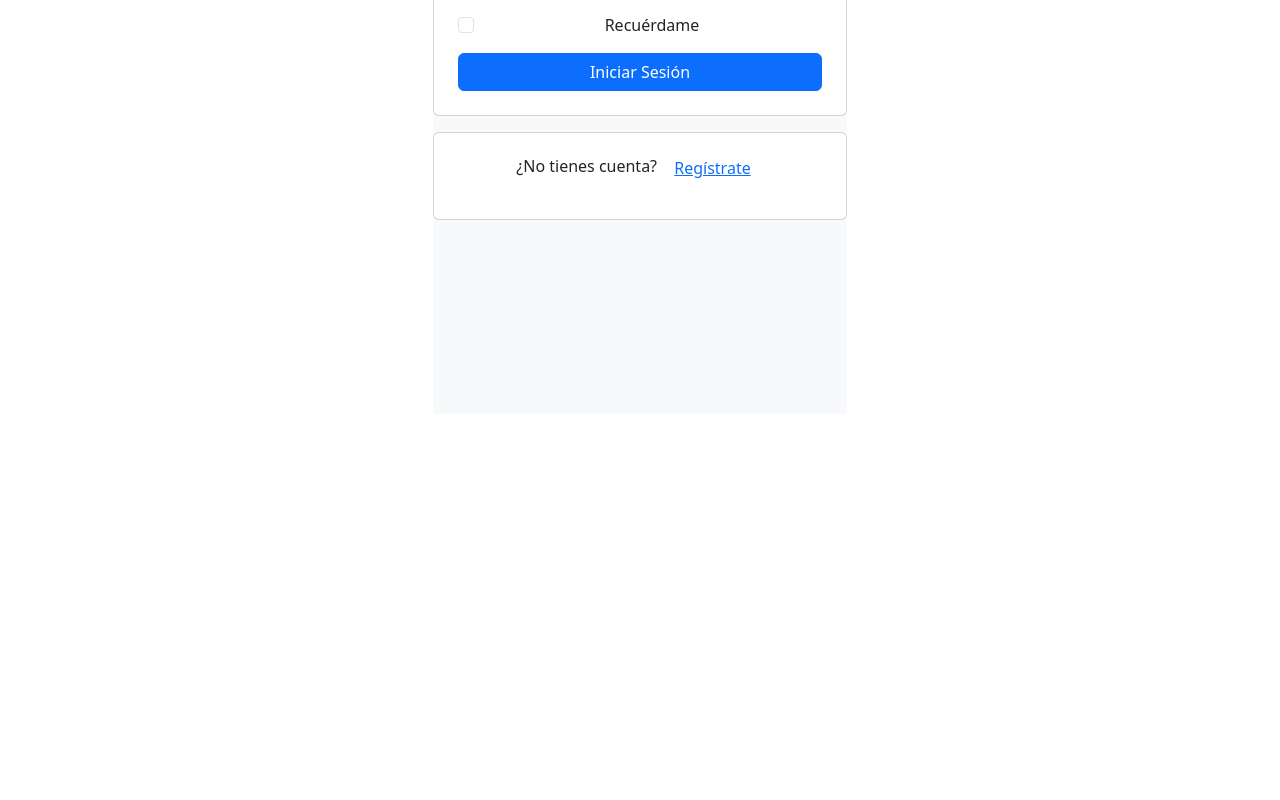
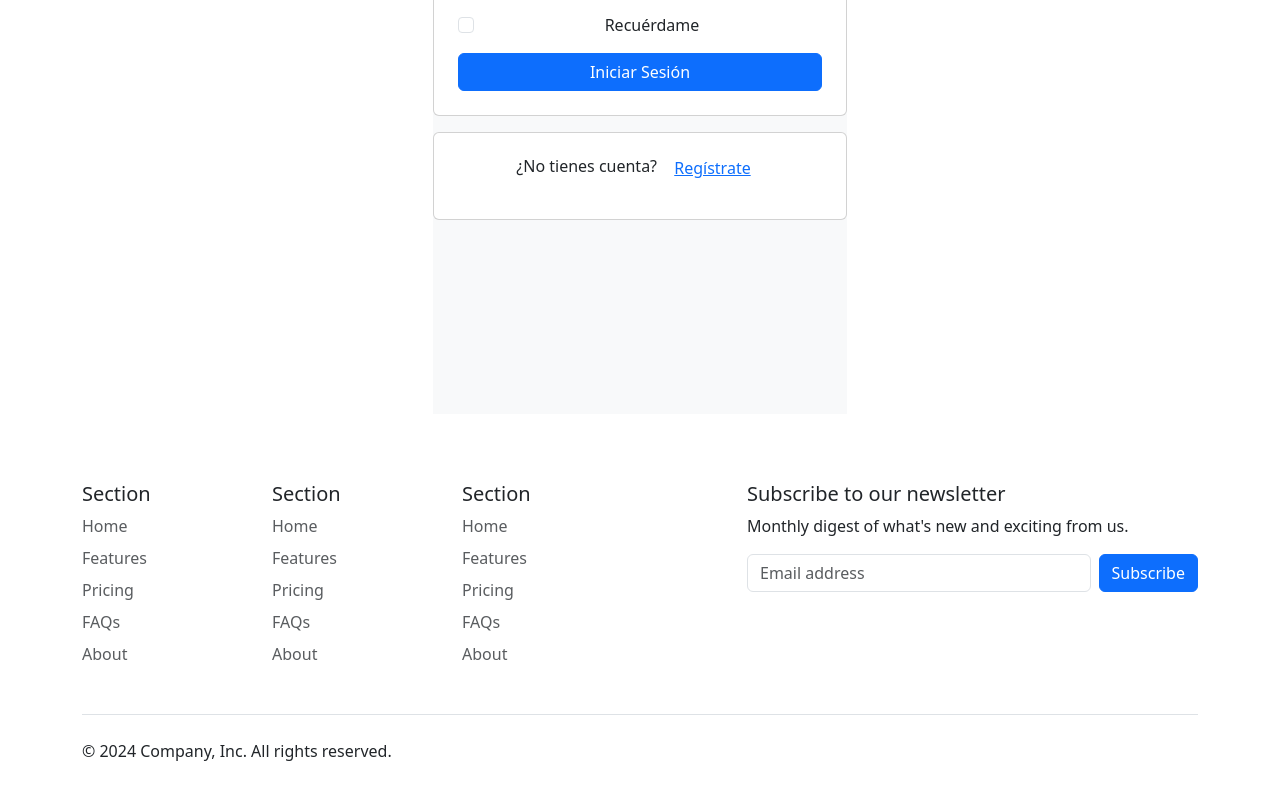
Before and after one commit to luishi1/Gen-T-Gannis-2024, a React (Create React App) app in the folder gannis/: page /login in a window 1280 px wide. Shown: the part 442-1242 px from the top of the page. Before the commit the page ends 856 px from the top, so only its background shows below. Built offline with nearby package versions, Linux system fonts and the light colour scheme.

Commit message:
Agrego footer

```diff
--- a/gannis/src/App.js
+++ b/gannis/src/App.js
@@ -3,6 +3,7 @@
 import { BrowserRouter } from 'react-router-dom';
 import Navbar from './components/Navbar';
 import MainContent from './components/MainContent'; // Asegúrate de que la ruta sea correcta
+import Footer from './components/layouts/footer';
 
 const App = () => {
     const [darkMode, setDarkMode] = useState(false);
@@ -15,6 +16,7 @@
         <BrowserRouter>
             <Navbar darkMode={darkMode} toggleDarkMode={toggleDarkMode} />
             <MainContent />
+            <Footer/>
         </BrowserRouter>
     );
 };
--- /dev/null
+++ b/gannis/src/components/layouts/footer.js
@@ -0,0 +1,66 @@
+const Footer = () => {
+    return (
+        <div class="container">
+
+            <footer className="py-5">
+                <div className="row">
+                    <div className="col-6 col-md-2 mb-3">
+                        <h5>Section</h5>
+                        <ul className="nav flex-column">
+                            <li className="nav-item mb-2"><a href="#" className="nav-link p-0 text-body-secondary">Home</a></li>
+                            <li className="nav-item mb-2"><a href="#" className="nav-link p-0 text-body-secondary">Features</a></li>
+                            <li className="nav-item mb-2"><a href="#" className="nav-link p-0 text-body-secondary">Pricing</a></li>
+                            <li className="nav-item mb-2"><a href="#" className="nav-link p-0 text-body-secondary">FAQs</a></li>
+                            <li className="nav-item mb-2"><a href="#" className="nav-link p-0 text-body-secondary">About</a></li>
+                        </ul>
+                    </div>
+
+                    <div className="col-6 col-md-2 mb-3">
+                        <h5>Section</h5>
+                        <ul className="nav flex-column">
+                            <li className="nav-item mb-2"><a href="#" className="nav-link p-0 text-body-secondary">Home</a></li>
+                            <li className="nav-item mb-2"><a href="#" className="nav-link p-0 text-body-secondary">Features</a></li>
+                            <li className="nav-item mb-2"><a href="#" className="nav-link p-0 text-body-secondary">Pricing</a></li>
+                            <li className="nav-item mb-2"><a href="#" className="nav-link p-0 text-body-secondary">FAQs</a></li>
+                            <li className="nav-item mb-2"><a href="#" className="nav-link p-0 text-body-secondary">About</a></li>
+                        </ul>
+                    </div>
+
+                    <div className="col-6 col-md-2 mb-3">
+                        <h5>Section</h5>
+                        <ul className="nav flex-column">
+                            <li className="nav-item mb-2"><a href="#" className="nav-link p-0 text-body-secondary">Home</a></li>
+                            <li className="nav-item mb-2"><a href="#" className="nav-link p-0 text-body-secondary">Features</a></li>
+                            <li className="nav-item mb-2"><a href="#" className="nav-link p-0 text-body-secondary">Pricing</a></li>
+                            <li className="nav-item mb-2"><a href="#" className="nav-link p-0 text-body-secondary">FAQs</a></li>
+                            <li className="nav-item mb-2"><a href="#" className="nav-link p-0 text-body-secondary">About</a></li>
+                        </ul>
+                    </div>
+
+                    <div className="col-md-5 offset-md-1 mb-3">
+                        <form>
+                            <h5>Subscribe to our newsletter</h5>
+                            <p>Monthly digest of what's new and exciting from us.</p>
+                            <div className="d-flex flex-column flex-sm-row w-100 gap-2">
+                                <label for="newsletter1" className="visually-hidden">Email address</label>
+                                <input id="newsletter1" type="text" className="form-control" placeholder="Email address" />
+                                <button className="btn btn-primary" type="button">Subscribe</button>
+                            </div>
+                        </form>
+                    </div>
+                </div>
+
+                <div className="d-flex flex-column flex-sm-row justify-content-between py-4 my-4 border-top">
+                    <p>&copy; 2024 Company, Inc. All rights reserved.</p>
+                    <ul className="list-unstyled d-flex">
+                        <li className="ms-3"><a className="link-body-emphasis" href="#"><svg className="bi" width="24" height="24"><use href="#twitter" /></svg></a></li>
+                        <li className="ms-3"><a className="link-body-emphasis" href="#"><svg className="bi" width="24" height="24"><use href="#instagram" /></svg></a></li>
+                        <li className="ms-3"><a className="link-body-emphasis" href="#"><svg className="bi" width="24" height="24"><use href="#facebook" /></svg></a></li>
+                    </ul>
+                </div>
+            </footer>
+        </div>
+    )
+}
+
+export default Footer;
```
Also changed, not shown: gannis/src/index.css (line endings or trailing spaces), 1 other file (tests, documents, lock files or other folders).
